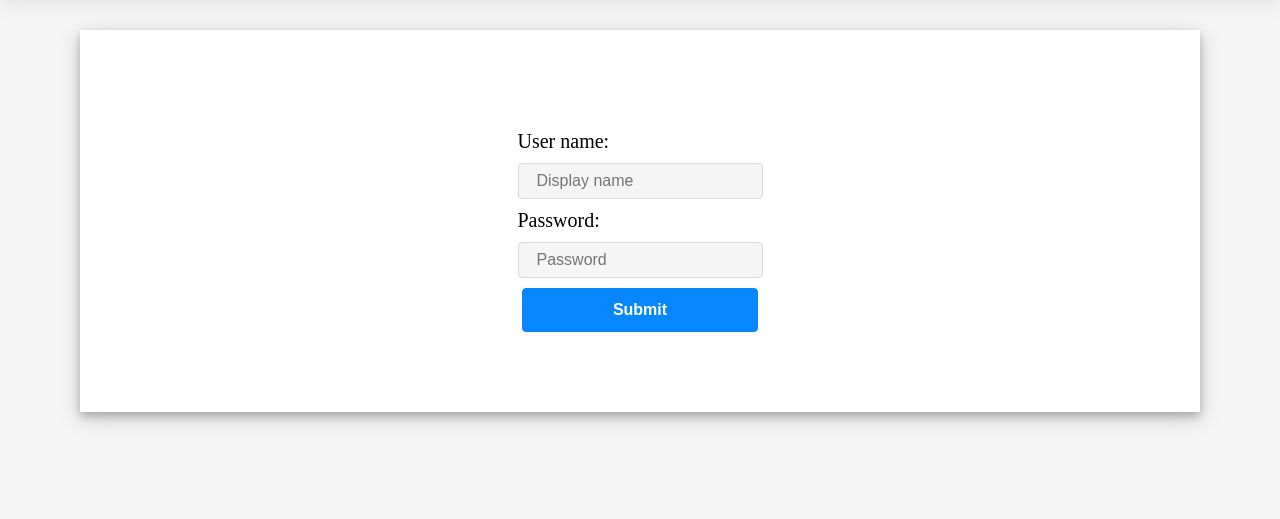
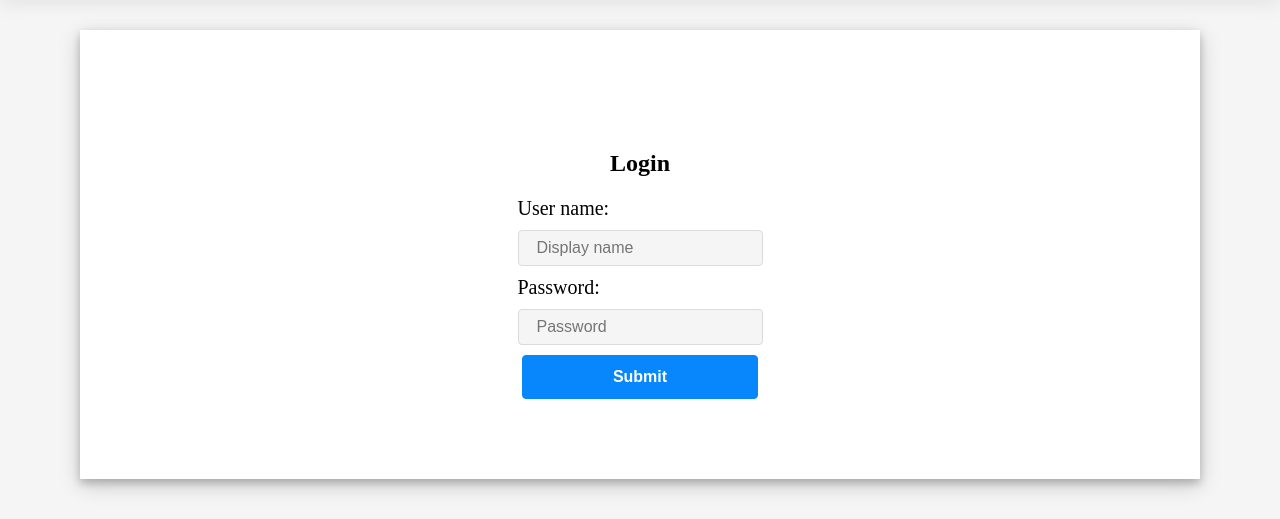
Before and after one commit to calvinpete/To-do-list-app, a Python web app: template templates/UI/login.html in a window 1280 px wide. Shown: the part 68-587 px from the top of the page. Run offline with Jinja, Linux system fonts and the light colour scheme; the template is opened without the code that fills it, so the values that code supplies are empty.

Commit message:
[Delivers #160444562] add login heading

```diff
--- a/templates/UI/login.html
+++ b/templates/UI/login.html
@@ -17,6 +17,7 @@
         </div>
     </div>
     <form class="login">
+        <h2>Login</h2>
         <div class="username">
             <label for="Username">User name:</label>
             <input type="text" name="user_name" id="Username" placeholder="Display name" required />
```
